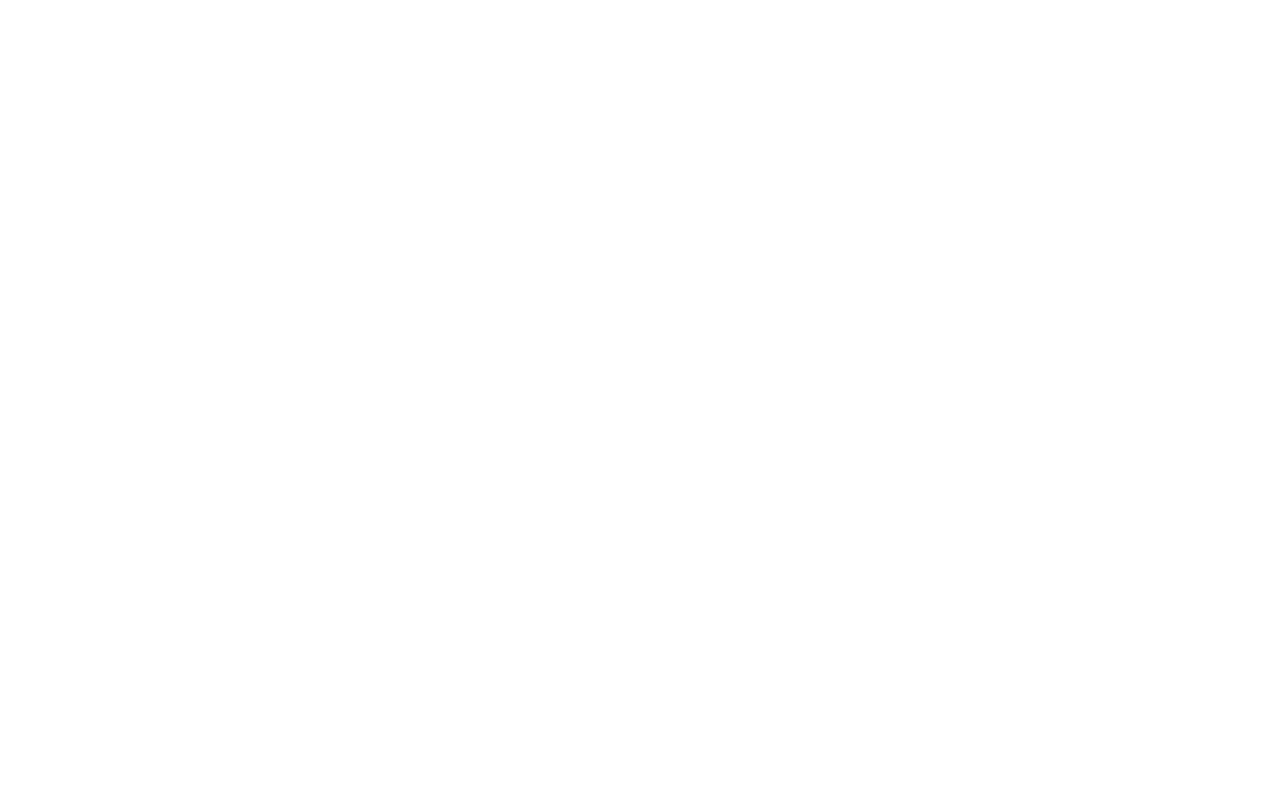
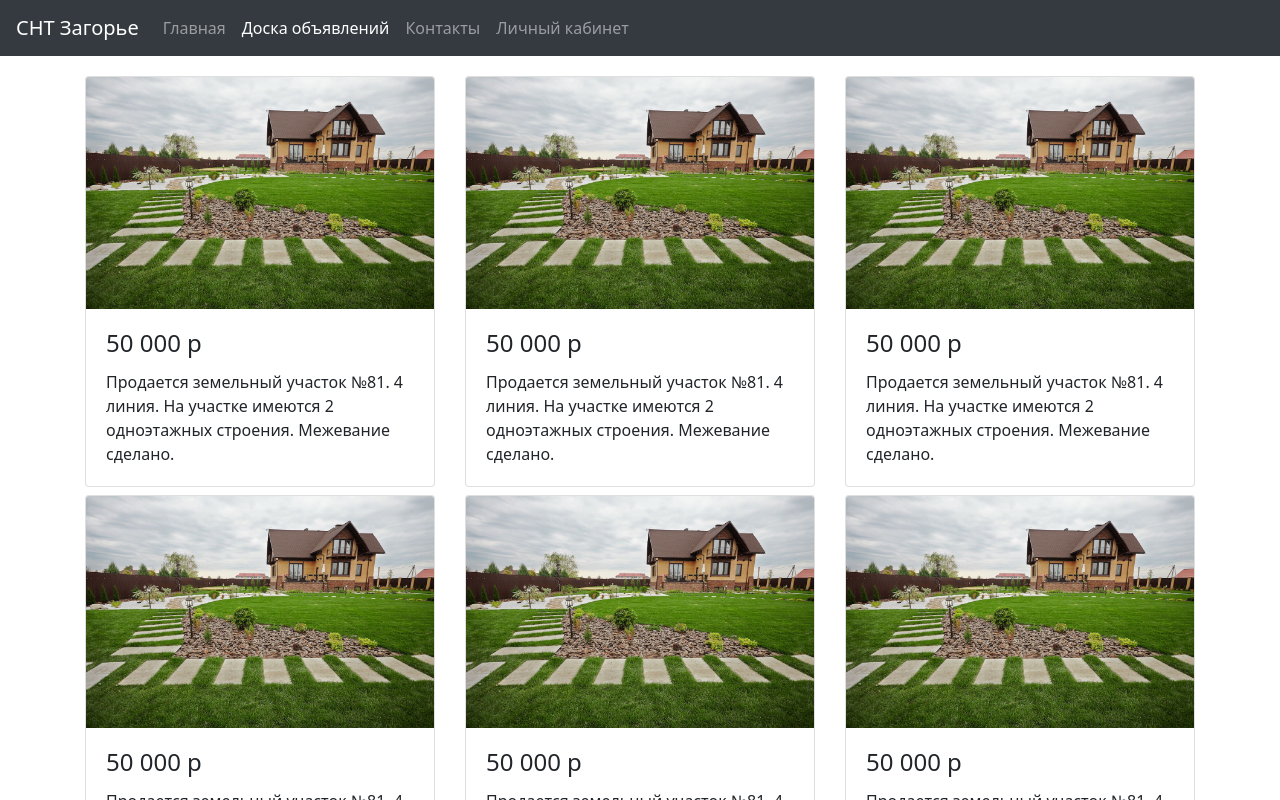
Before and after one commit to novozhilovsergeydisk/start-nuxt, a Nuxt app: page /billboard in a window 1280 px wide. Before the commit this address had no page. Shown: the top 800 px of the page. Built offline with nearby package versions, Linux system fonts and the light colour scheme.

Commit message:
add and change files

```diff
--- a/layouts/error.vue
+++ b/layouts/error.vue
@@ -1,7 +1,7 @@
 <template>
   <section>
     <main>
-      <h1>Error 404</h1>
+      <h1>404 | Not found</h1>
 
       <nuxt-link to="/">На главную страницу</nuxt-link>
     </main>
@@ -21,6 +21,6 @@ export default {
   }
 
   h1 {
-    color: red;
+    color: #000000;
   }
 </style>
--- a/layouts/login.vue
+++ b/layouts/login.vue
@@ -12,15 +12,5 @@ export default {
 </script>
 
 <style scoped>
-  .pt-10 {
-    padding-top: 10px;
-  }
 
-  .pb-10 {
-    padding-bottom: 10px;
-  }
-
-  sections {
-    width: 600px;
-  }
 </style>
--- a/layouts/main.vue
+++ b/layouts/main.vue
@@ -103,9 +103,26 @@ components: {
 }
 </script>
 
-<style scoped>
-  body {
-    color: red;
+<style>
+  /*body {*/
+  /*  color: red;*/
+  /*}*/
+
+  .b-form {
+    width: 300px;
+    margin: 0 auto;
+  }
+
+  .mt-20 {
+    margin-top: 20px;
+  }
+
+  .mb-10 {
+    margin-bottom: 10px;
+  }
+
+  .mt-10 {
+    margin-top: 10px;
   }
 
 </style>
--- /dev/null
+++ b/pages/billboard/index.vue
@@ -0,0 +1,111 @@
+<template>
+  <section>
+<!--    <b-button v-b-modal.modal-1>Launch demo modal</b-button>-->
+<!--    <b-modal id="modal-1" title="BootstrapVue">-->
+<!--      <p class="my-4">Hello from modal!</p>-->
+<!--    </b-modal>-->
+
+    <b-container class="text-left mt-20">
+      <b-row class="mb-3">
+        <b-col md="4" class="">
+          <b-card
+              title="50 000 р"
+              img-src="/images/billboard/4_1.jpg"
+              img-alt="Image"
+              img-top
+              tag="article"
+              class="mb-2"
+          >
+            <b-card-text>
+              Продается земельный участок №81. 4 линия. На участке имеются 2 одноэтажных строения. Межевание сделано.
+            </b-card-text>
+          </b-card>
+        </b-col>
+        <b-col md="4" class="">
+          <b-card
+              title="50 000 р"
+              img-src="/images/billboard/4_1.jpg"
+              img-alt="Image"
+              img-top
+              tag="article"
+              class="mb-2"
+          >
+            <b-card-text>
+              Продается земельный участок №81. 4 линия. На участке имеются 2 одноэтажных строения. Межевание сделано.
+            </b-card-text>
+          </b-card>
+        </b-col>
+        <b-col md="4" class="">
+          <b-card
+              title="50 000 р"
+              img-src="/images/billboard/4_1.jpg"
+              img-alt="Image"
+              img-top
+              tag="article"
+              class="mb-2"
+          >
+            <b-card-text>
+              Продается земельный участок №81. 4 линия. На участке имеются 2 одноэтажных строения. Межевание сделано.
+            </b-card-text>
+          </b-card>
+        </b-col>
+
+        <b-col md="4" class="">
+          <b-card
+              title="50 000 р"
+              img-src="/images/billboard/4_1.jpg"
+              img-alt="Image"
+              img-top
+              tag="article"
+              class="mb-2"
+          >
+            <b-card-text>
+              Продается земельный участок №81. 4 линия. На участке имеются 2 одноэтажных строения. Межевание сделано.
+            </b-card-text>
+          </b-card>
+        </b-col>
+        <b-col md="4" class="">
+          <b-card
+              title="50 000 р"
+              img-src="/images/billboard/4_1.jpg"
+              img-alt="Image"
+              img-top
+              tag="article"
+              class="mb-2"
+          >
+            <b-card-text>
+              Продается земельный участок №81. 4 линия. На участке имеются 2 одноэтажных строения. Межевание сделано.
+            </b-card-text>
+          </b-card>
+        </b-col>
+        <b-col md="4" class="">
+          <b-card
+              title="50 000 р"
+              img-src="/images/billboard/4_1.jpg"
+              img-alt="Image"
+              img-top
+              tag="article"
+              class="mb-2"
+          >
+            <b-card-text>
+              Продается земельный участок №81. 4 линия. На участке имеются 2 одноэтажных строения. Межевание сделано.
+            </b-card-text>
+          </b-card>
+        </b-col>
+      </b-row>
+    </b-container>
+  </section>
+</template>
+
+<script>
+export default {
+  layout: 'main',
+  items: {
+
+  }
+}
+</script>
+
+<style scoped>
+
+</style>
```
Also changed, not shown: pages/login/index.vue (+188 -75 lines), static/images/billboard/4_1.jpg (added).
